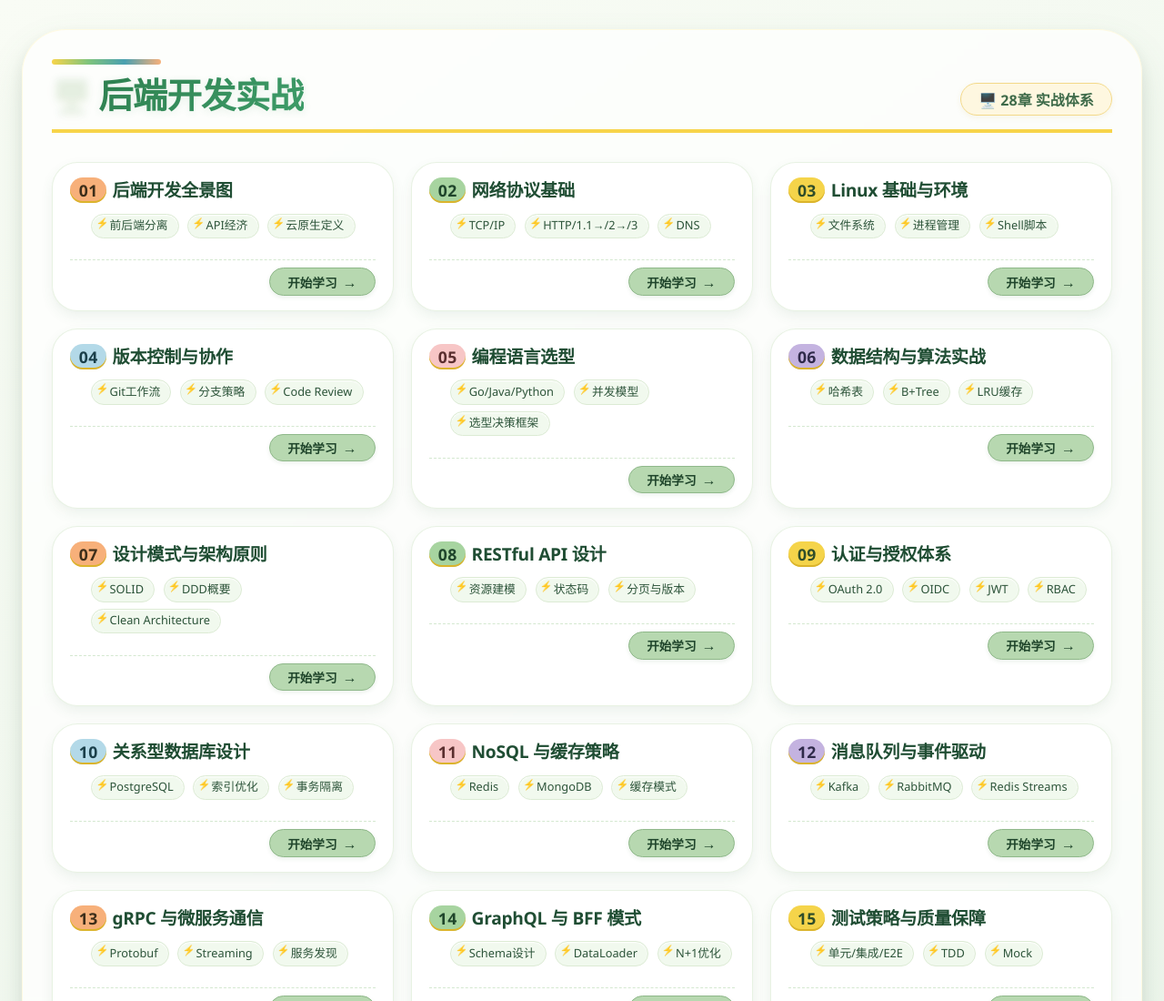
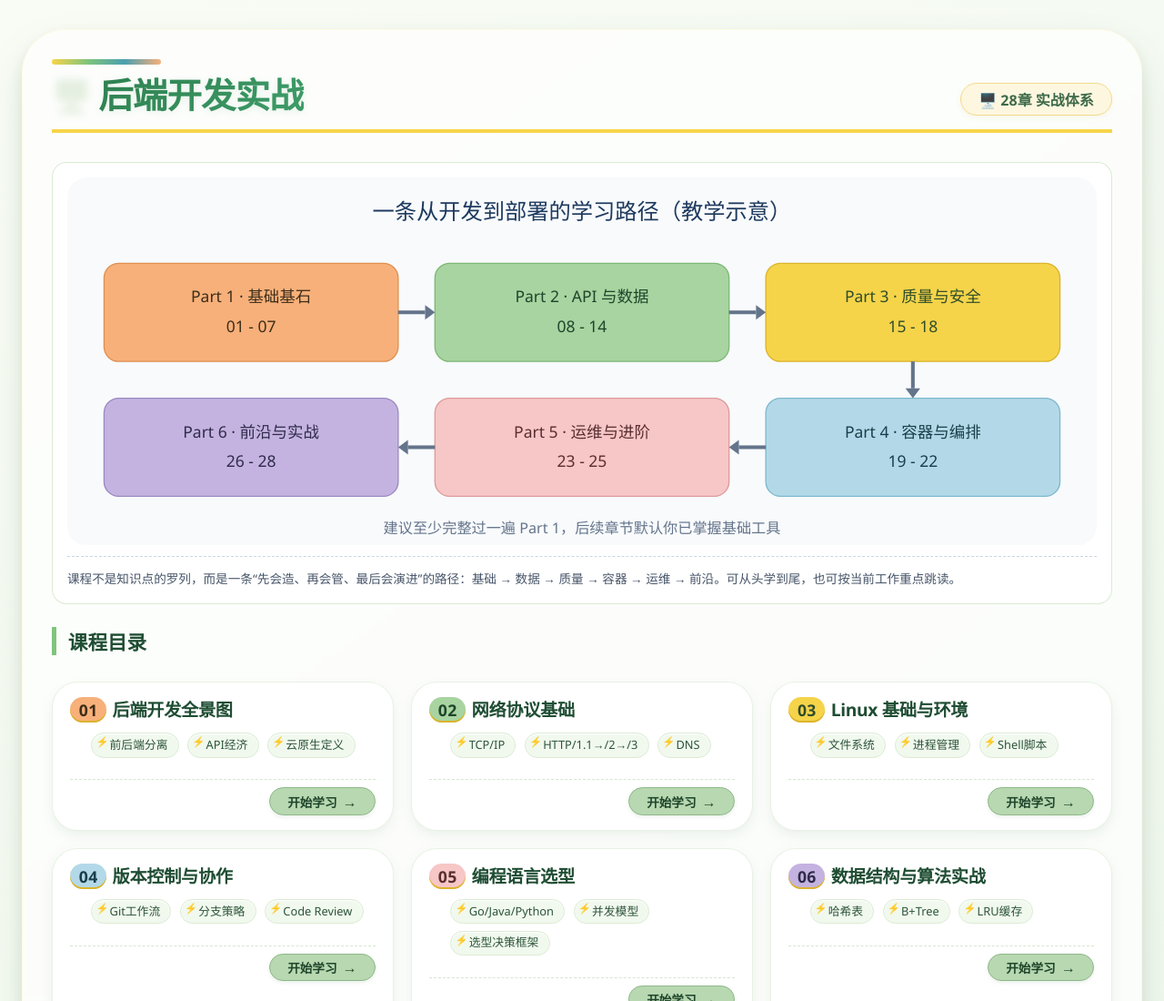
Before and after one commit to 1998x-stack/backend-development-tutorial, a plain HTML site: page index.html in a window 1280 px wide. Shown: the top 1100 px of the page at 91% size. Drawn offline with Linux system fonts and the light colour scheme.

Commit message:
feat(backend-development-tutorial): semantic index with course roadmap figure
Wrap the catalog in main/nav landmarks, add a header landmark, a sourced
SVG learning-path figure and two instructional h2 sections so the entry
page has meaningful no-JS content and passes the article quality gate.

```diff
--- a/index.html
+++ b/index.html
@@ -278,20 +278,72 @@
             border-radius: 20px;
             margin: 1rem 0;
         }
+
+        .section-title {
+            font-size: 1.35rem;
+            color: #1f4d33;
+            border-left: 5px solid #7fc47c;
+            padding-left: 0.8rem;
+            margin: 1.6rem 0 1rem;
+        }
+
+        .course-intro {
+            line-height: 1.85;
+            color: #2d543a;
+            max-width: 56rem;
+            margin: 0 0 1rem;
+        }
+
+        main { display: block; }
+
+        .container figure {
+            margin: 1.4rem 0;
+            background: #ffffff;
+            border-color: rgba(210, 230, 200, 0.8);
+        }
     </style>
 </head>
 <body>
 <div class="container">
-    <div class="header">
+    <header class="header">
         <h1><span class="emoji"></span><span class="title-text"></span></h1>
         <div class="sub"></div>
-    </div>
+    </header>
 
-    <div id="cardContainer" class="course-grid"></div>
+    <main>
+    <figure>
+        <svg role="img" aria-labelledby="idx-title idx-desc" viewBox="0 0 840 300" xmlns="http://www.w3.org/2000/svg">
+            <title id="idx-title">28 章课程的六个学习阶段</title>
+            <desc id="idx-desc">Part 1 到 Part 6，从基础基石、API 与数据、质量与安全，到容器与编排、运维与进阶、前沿与实战。</desc>
+            <rect x="0" y="0" width="840" height="300" rx="16" fill="#f8fafc"/>
+            <text x="420" y="34" text-anchor="middle" font-size="18" fill="#1e3a5f">一条从开发到部署的学习路径（教学示意）</text>
+            <g font-size="13" text-anchor="middle">
+                <rect x="30" y="70" width="240" height="80" rx="12" fill="#f7b07a" stroke="#e0904f"/><text x="150" y="102" fill="#3d2e1a">Part 1 · 基础基石</text><text x="150" y="126" fill="#3d2e1a">01 - 07</text>
+                <rect x="300" y="70" width="240" height="80" rx="12" fill="#a7d4a0" stroke="#7fb877"/><text x="420" y="102" fill="#1f452b">Part 2 · API 与数据</text><text x="420" y="126" fill="#1f452b">08 - 14</text>
+                <rect x="570" y="70" width="240" height="80" rx="12" fill="#f5d44a" stroke="#dbb42c"/><text x="690" y="102" fill="#2f4d2a">Part 3 · 质量与安全</text><text x="690" y="126" fill="#2f4d2a">15 - 18</text>
+                <rect x="570" y="180" width="240" height="80" rx="12" fill="#b3d9e8" stroke="#7fb8cd"/><text x="690" y="212" fill="#1a3f4a">Part 4 · 容器与编排</text><text x="690" y="236" fill="#1a3f4a">19 - 22</text>
+                <rect x="300" y="180" width="240" height="80" rx="12" fill="#f7c6c6" stroke="#dd9b9b"/><text x="420" y="212" fill="#5a2e2e">Part 5 · 运维与进阶</text><text x="420" y="236" fill="#5a2e2e">23 - 25</text>
+                <rect x="30" y="180" width="240" height="80" rx="12" fill="#c4b3e0" stroke="#9c8ac0"/><text x="150" y="212" fill="#2f2a4a">Part 6 · 前沿与实战</text><text x="150" y="236" fill="#2f2a4a">26 - 28</text>
+            </g>
+            <g stroke="#64748b" stroke-width="3" fill="none"><path d="M270 110 H292"/><path d="M540 110 H562"/><path d="M690 150 V172"/><path d="M570 220 H548"/><path d="M300 220 H278"/></g>
+            <g fill="#64748b"><polygon points="292,104 300,110 292,116"/><polygon points="562,104 570,110 562,116"/><polygon points="684,172 690,180 696,172"/><polygon points="548,214 540,220 548,226"/><polygon points="278,214 270,220 278,226"/></g>
+            <text x="420" y="290" text-anchor="middle" font-size="12" fill="#64748b">建议至少完整过一遍 Part 1，后续章节默认你已掌握基础工具</text>
+        </svg>
+        <figcaption>课程不是知识点的罗列，而是一条“先会造、再会管、最后会演进”的路径：基础 → 数据 → 质量 → 容器 → 运维 → 前沿。可从头学到尾，也可按当前工作重点跳读。</figcaption>
+    </figure>
+
+    <h2 class="section-title">课程目录</h2>
+
+    <nav id="cardContainer" class="course-grid" aria-label="课程目录"></nav>
+
+    <h2 class="section-title">如何使用本课程</h2>
+
+    <p class="course-intro">28 章按 Part 1→6 递进：先理解后端全景与基础工具，再深入 API 与数据层，然后建立质量与安全体系，最后进入容器、编排与云原生前沿。每章都以“原理 → 图示 → 工程实践”组织，建议对照目录按需跳读，并至少完整过一遍 Part 1。</p>
 
     <div style="text-align:center;">
         <div class="footer"></div>
     </div>
+    </main>
 </div>
 
 <script>
```
